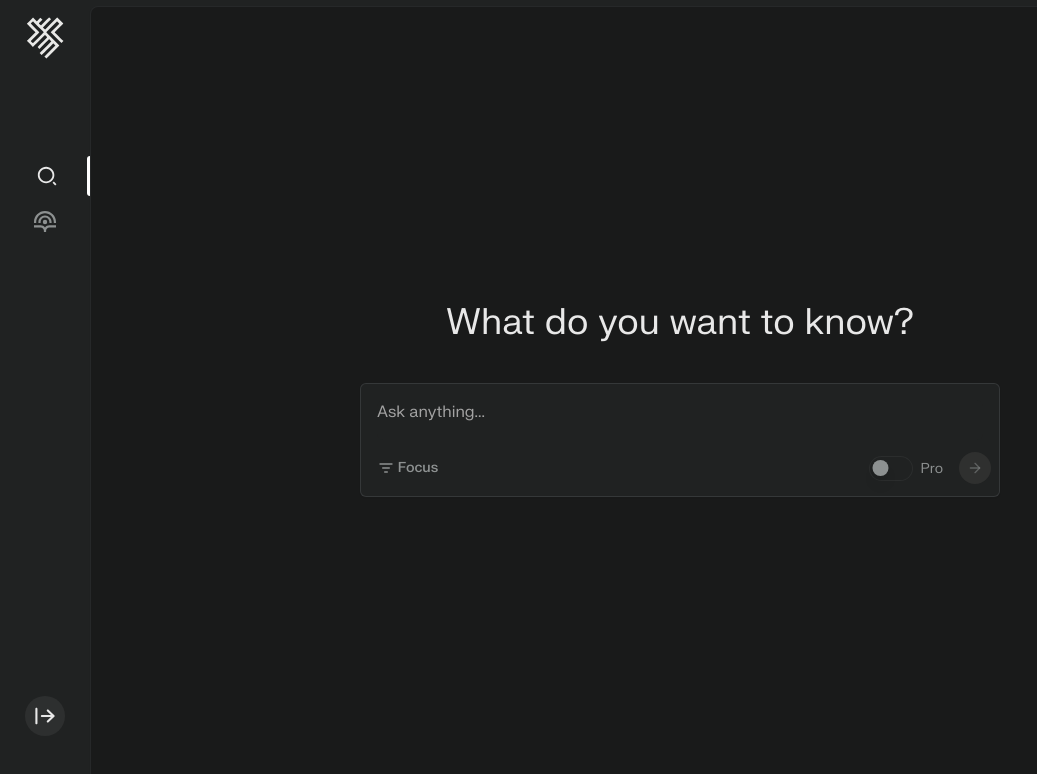
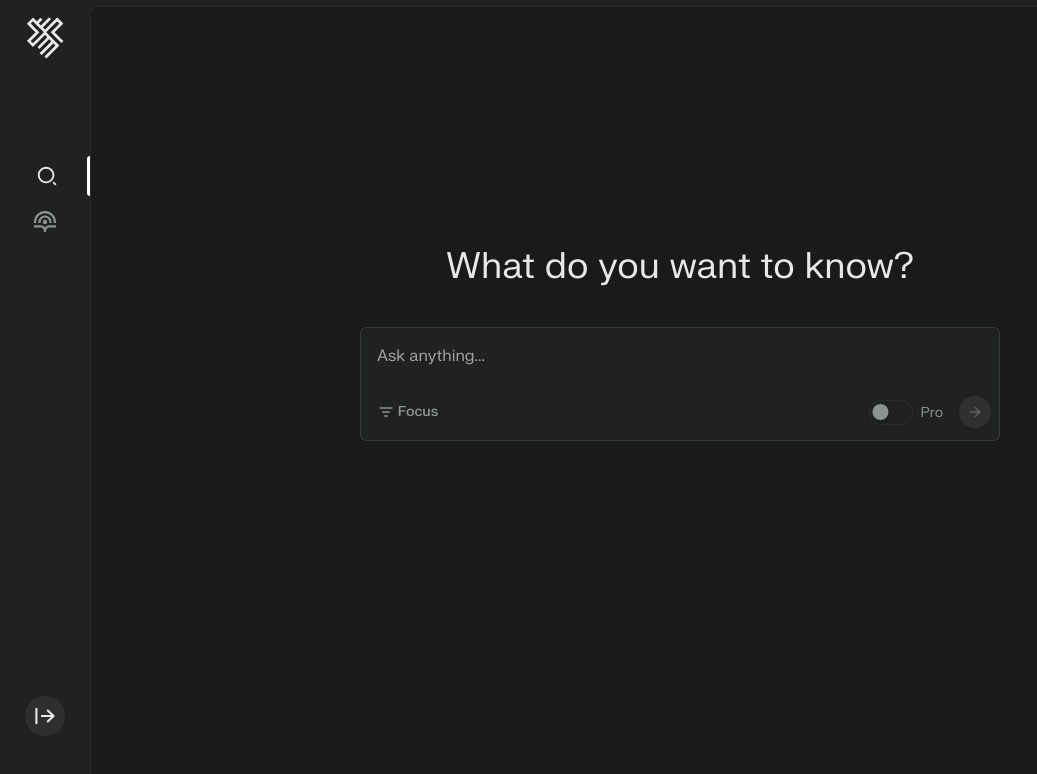
Before and after one commit to asojonih08/summary_search_webapp, a Next.js app: page / in a window 1280 px wide. Shown: the top 774 px of the page, without its empty margins (0-1037 px from the left). Built offline with nearby package versions, Linux system fonts and the light colour scheme.

Commit message:
Changed home page layout so input won't shift when suggestions open

```diff
--- a/app/page.tsx
+++ b/app/page.tsx
@@ -2,7 +2,7 @@ import SearchCard from "@/components/SearchCard";
 
 export default function Home() {
   return (
-    <div className="w-full min-h-full flex flex-col justify-center items-center">
+    <div className="w-full min-h-full flex flex-col  items-center pt-[20vh]">
       <h3 className="dark:text-textMainDark text-4xl mb-10">
         What do you want to know?
       </h3>
```
